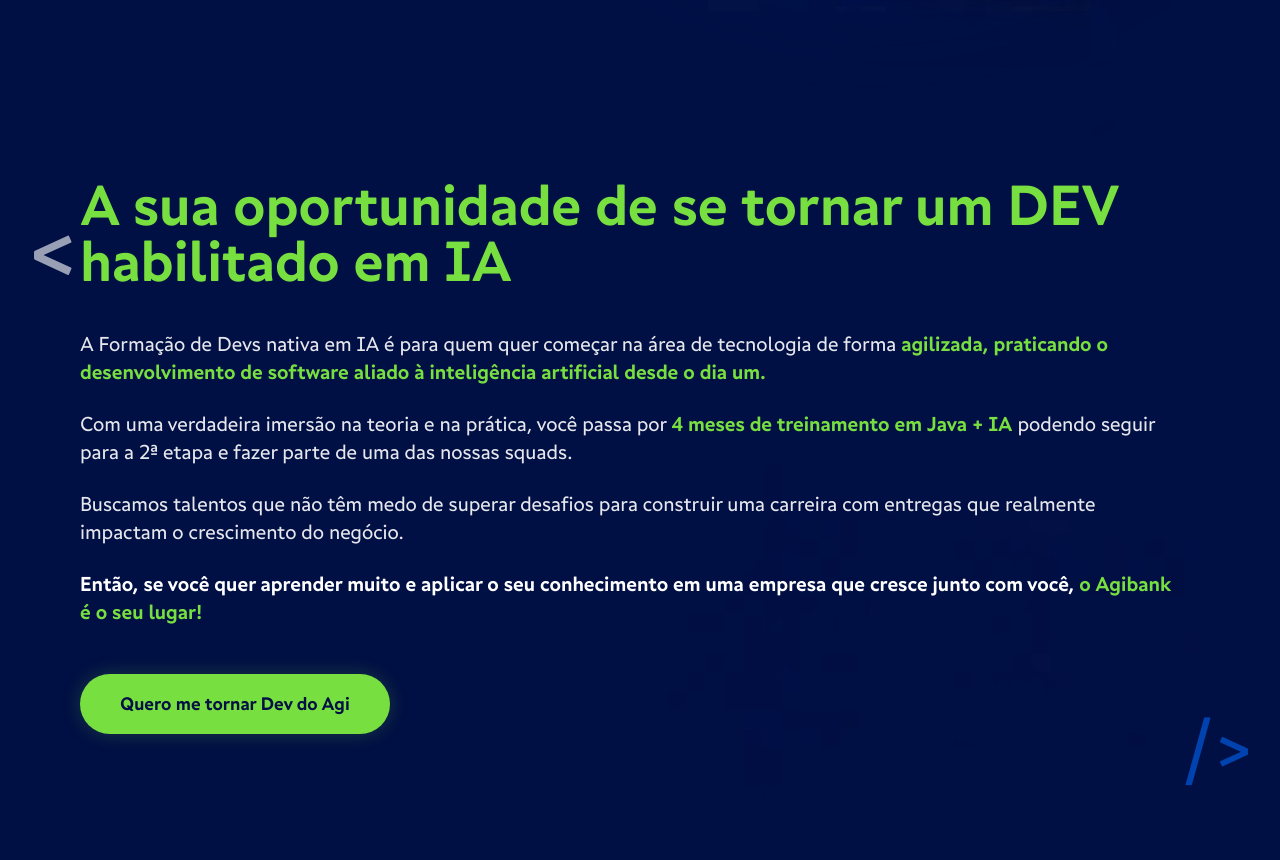
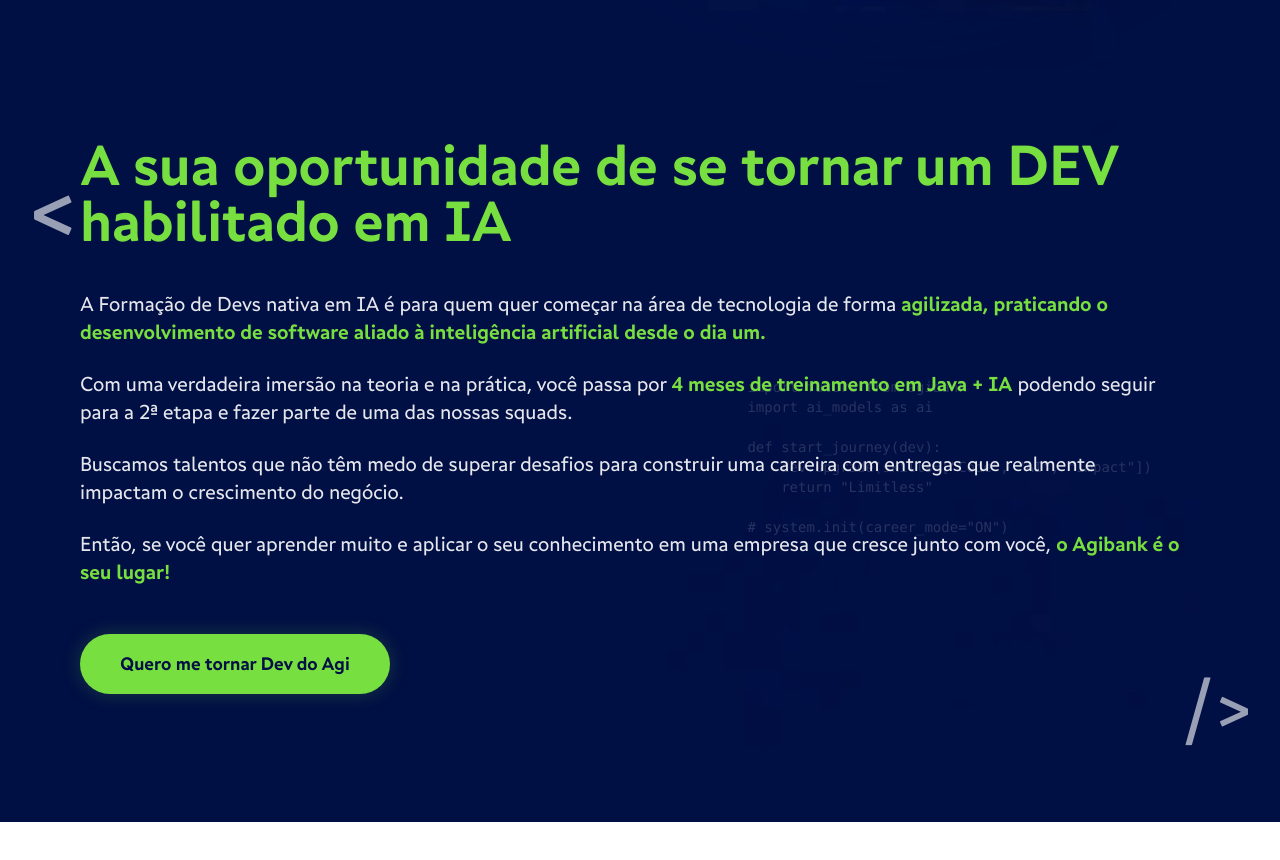
Before and after one commit to Uriel3coletivo/formacao-devs-ia, a Next.js app: page / in a window 1280 px wide. Shown: the part 940-1800 px from the top of the page. After the commit the page ends 1762 px from the top, so only its background shows below. Built offline with nearby package versions, Linux system fonts and the light colour scheme.

Commit message:
Update Oportunidade.jsx

```diff
--- a/src/components/Oportunidade.jsx
+++ b/src/components/Oportunidade.jsx
@@ -3,15 +3,37 @@ import { motion } from 'framer-motion'
 
 export default function Oportunidade() {
   return (
-    // Reduzi o padding top (pt) para colar mais no Hero
-    <section id="programa" className="relative bg-[#000f44] pt-10 pb-32 overflow-hidden">
+    // Zerei o padding-top (pt-0) para colar de vez no Hero
+    <section id="programa" className="relative bg-[#000f44] pt-0 pb-32 overflow-hidden">
 
-      {/* CAMADA 1: Efeito Pixels (Atrás de tudo) */}
+      {/* CAMADA 1: Efeito Pixels */}
       <div className="absolute top-0 right-0 w-full md:w-1/2 h-full z-0 pointer-events-none flex justify-end items-start opacity-30 transform rotate-180">
         <img src="/images/Pixels.png" alt="Pixels Decorativos" className="object-contain max-h-full" />
       </div>
 
-      {/* Símbolo < (Branco) com Parallax/Flutuação */}
+      {/* CAMADA 2: Novo Código Flutuante (Background) */}
+      <motion.div
+        initial={{ opacity: 0, y: 50 }}
+        whileInView={{ opacity: 0.15, y: 0 }}
+        viewport={{ once: true }}
+        animate={{ y: [0, -20, 0] }}
+        transition={{
+          opacity: { duration: 1 },
+          y: { repeat: Infinity, duration: 6, ease: "easeInOut" }
+        }}
+        className="absolute top-[35%] right-[5%] lg:right-[10%] text-white font-mono text-xs md:text-sm whitespace-pre select-none pointer-events-none z-10"
+      >
+{`import future from agibank
+import ai_models as ai
+
+def start_journey(dev):
+    dev.upgrade(skills=["Code", "AI", "Impact"])
+    return "Limitless"
+
+# system.init(career_mode="ON")`}
+      </motion.div>
+
+      {/* Símbolo < (Branco) */}
       <motion.div
         initial={{ opacity: 0, x: -50 }}
         whileInView={{ opacity: 0.6, x: 0 }}
@@ -22,12 +44,12 @@ export default function Oportunidade() {
           opacity: { duration: 0.8 },
           y: { repeat: Infinity, duration: 4, ease: "easeInOut" }
         }}
-        className="absolute top-20 left-[2%] text-white text-6xl md:text-8xl font-light select-none pointer-events-none z-10"
+        className="absolute top-10 left-[2%] text-white text-6xl md:text-8xl font-light select-none pointer-events-none z-10"
       >
         &lt;
       </motion.div>
 
-      {/* Símbolo /> (Azul) com Parallax/Flutuação */}
+      {/* Símbolo /> (Agora Branco) */}
       <motion.div
         initial={{ opacity: 0, x: 50 }}
         whileInView={{ opacity: 0.6, x: 0 }}
@@ -38,7 +60,7 @@ export default function Oportunidade() {
           opacity: { duration: 0.8 },
           y: { repeat: Infinity, duration: 5, ease: "easeInOut" }
         }}
-        className="absolute bottom-20 right-[2%] text-[#0064f5] text-5xl md:text-7xl font-light select-none pointer-events-none z-10"
+        className="absolute bottom-20 right-[2%] text-white text-5xl md:text-7xl font-light select-none pointer-events-none z-10"
       >
         /&gt;
       </motion.div>
@@ -49,14 +71,14 @@ export default function Oportunidade() {
           whileInView={{ opacity: 1, y: 0 }}
           viewport={{ once: true, margin: "-100px" }}
           transition={{ duration: 0.8 }}
-          // Aumentei o max-w para o texto ocupar mais espaço à direita
           className="max-w-[1100px]"
         >
           <h2 className="text-4xl md:text-5xl lg:text-[56px] font-bold text-[#77df40] mb-10 leading-tight">
             A sua oportunidade de se tornar um DEV habilitado em IA
           </h2>
 
-          <div className="space-y-6 text-lg md:text-xl text-white/90 font-light leading-relaxed mb-12">
+          {/* Textos Corrigidos: Tudo Regular, apenas verde em Bold */}
+          <div className="space-y-6 text-lg md:text-xl text-white/90 font-normal leading-relaxed mb-12">
             <p>
               A Formação de Devs nativa em IA é para quem quer começar na área de tecnologia de forma <span className="font-bold text-[#77df40]">agilizada, praticando o desenvolvimento de software aliado à inteligência artificial desde o dia um.</span>
             </p>
@@ -66,8 +88,8 @@ export default function Oportunidade() {
             <p>
               Buscamos talentos que não têm medo de superar desafios para construir uma carreira com entregas que realmente impactam o crescimento do negócio.
             </p>
-            <p className="font-bold text-white">
-              Então, se você quer aprender muito e aplicar o seu conhecimento em uma empresa que cresce junto com você, <span className="text-[#77df40]">o Agibank é o seu lugar!</span>
+            <p>
+              Então, se você quer aprender muito e aplicar o seu conhecimento em uma empresa que cresce junto com você, <span className="font-bold text-[#77df40]">o Agibank é o seu lugar!</span>
             </p>
           </div>
 
```
